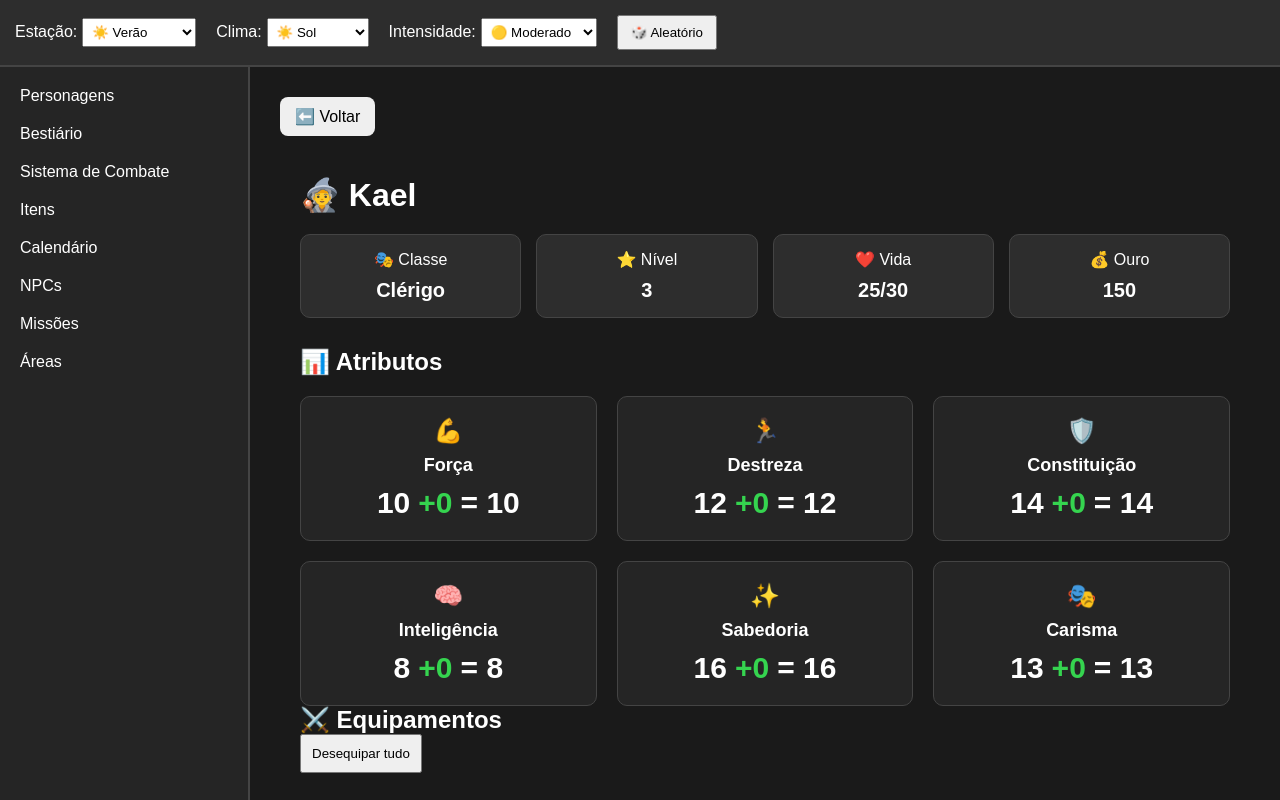
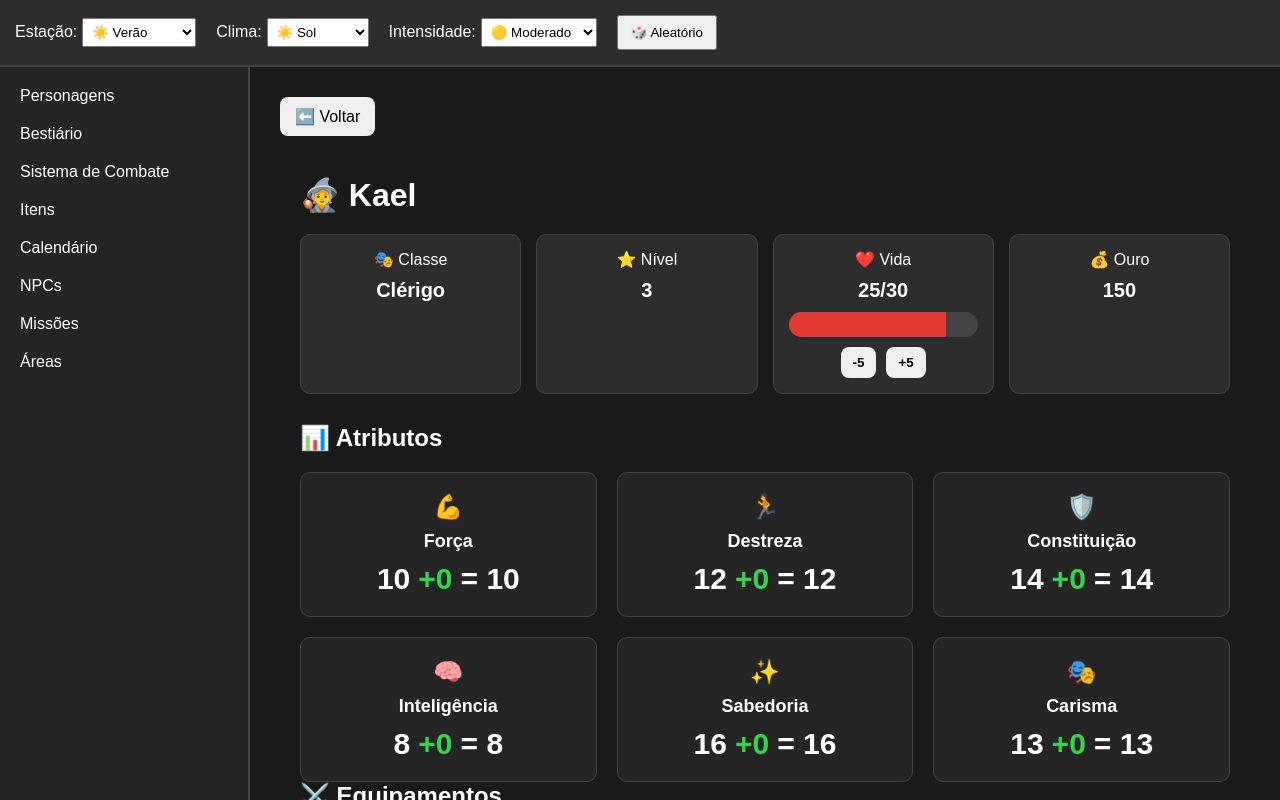
Before and after one commit to NatanMauricio1995/RPG, a Next.js app in the folder rpg-manager/: page /personagens/1 in a window 1280 px wide. Shown: the top 800 px of the page. Built offline with nearby package versions, Linux system fonts and the light colour scheme.

Commit message:
REORGANIZANDO

```diff
--- a/rpg-manager/app/globals.css
+++ b/rpg-manager/app/globals.css
@@ -245,3 +245,56 @@ margin-left:8px;
 margin-right:8px;
 
 }
+
+.barraVidaContainer{
+
+width:100%;
+
+height:25px;
+
+background:#444;
+
+border-radius:20px;
+
+overflow:hidden;
+
+margin-top:10px;
+margin-bottom:10px;
+
+}
+
+.barraVida{
+
+height:100%;
+
+background:#e53935;
+
+transition:0.5s;
+
+}
+
+.controleVida{
+
+display:flex;
+
+gap:10px;
+
+margin-top:10px;
+
+justify-content:center;
+
+}
+
+.controleVida button{
+
+padding:8px 12px;
+
+border:none;
+
+border-radius:8px;
+
+cursor:pointer;
+
+font-weight:bold;
+
+}
--- a/rpg-manager/app/personagens/[id]/page.tsx
+++ b/rpg-manager/app/personagens/[id]/page.tsx
@@ -33,6 +33,51 @@ municao:null
 
 });
 
+const [vidaAtual,setVidaAtual]=
+useState(personagem.vidaAtual);
+
+
+function receberDano(valor:number){
+
+setVidaAtual((vida)=>{
+
+const novaVida=
+vida-valor;
+
+if(novaVida<0){
+
+return 0;
+
+}
+
+return novaVida;
+
+});
+
+}
+
+
+function curar(valor:number){
+
+setVidaAtual((vida)=>{
+
+const novaVida=
+vida+valor;
+
+if(
+novaVida>
+personagem.vidaMaxima
+){
+
+return personagem.vidaMaxima;
+
+}
+
+return novaVida;
+
+});
+
+}
 
 function bonus(atributo:string){
 
@@ -137,13 +182,47 @@ className="botaoVoltar"
 
 <p>
 
-{personagem.vidaAtual}/
+{vidaAtual}/
 {personagem.vidaMaxima}
 
 </p>
 
+<div className="barraVidaContainer">
+
+<div
+className="barraVida"
+style={{
+width:`${
+(vidaAtual/personagem.vidaMaxima)*100
+}%`
+}}
+>
+
 </div>
 
+</div>
+
+<div className="controleVida">
+
+<button
+onClick={()=>receberDano(5)}
+>
+
+-5
+
+</button>
+
+<button
+onClick={()=>curar(5)}
+>
+
++5
+
+</button>
+
+</div>
+
+</div>
 
 <div className="infoCard">
 
```
